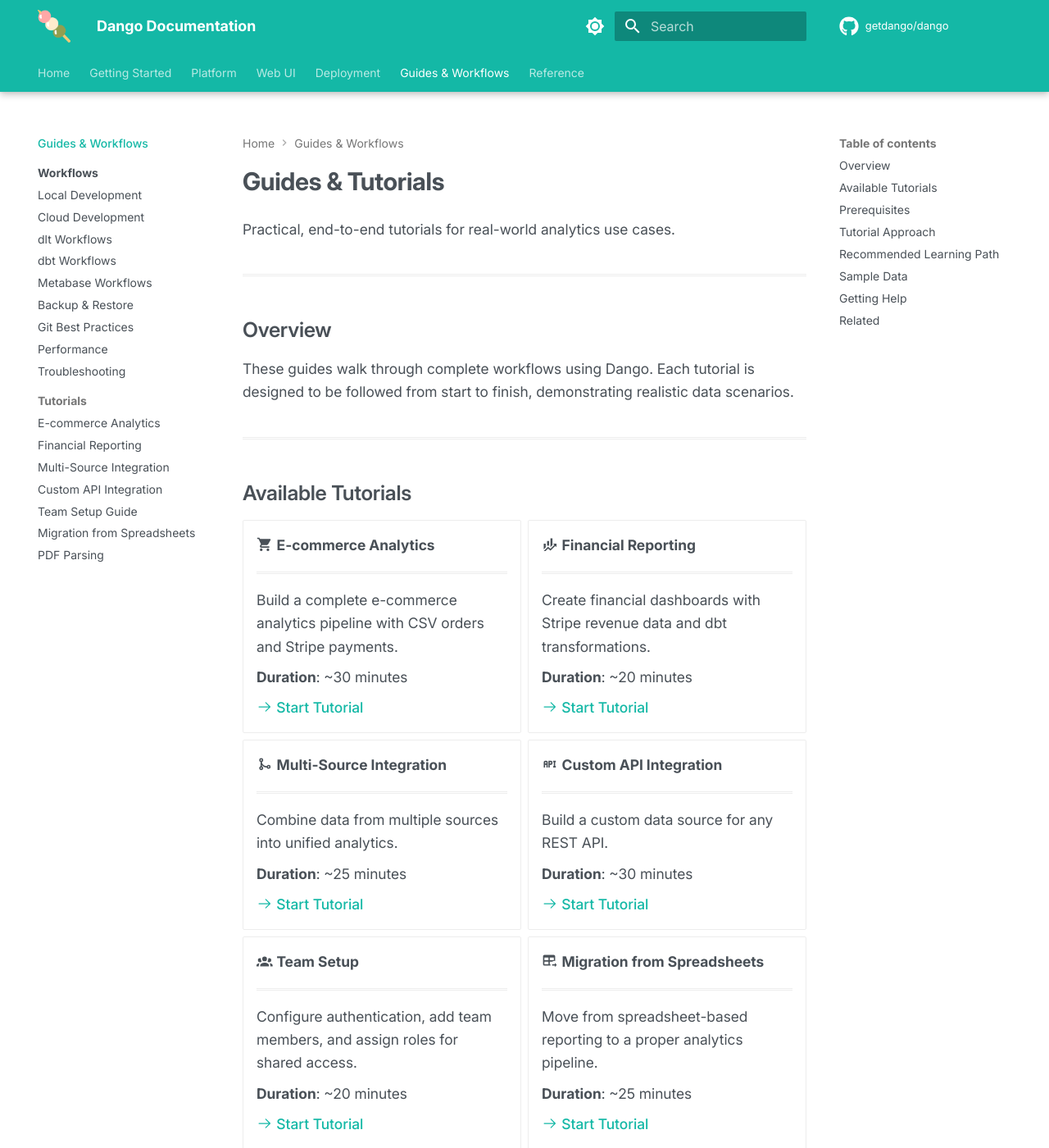
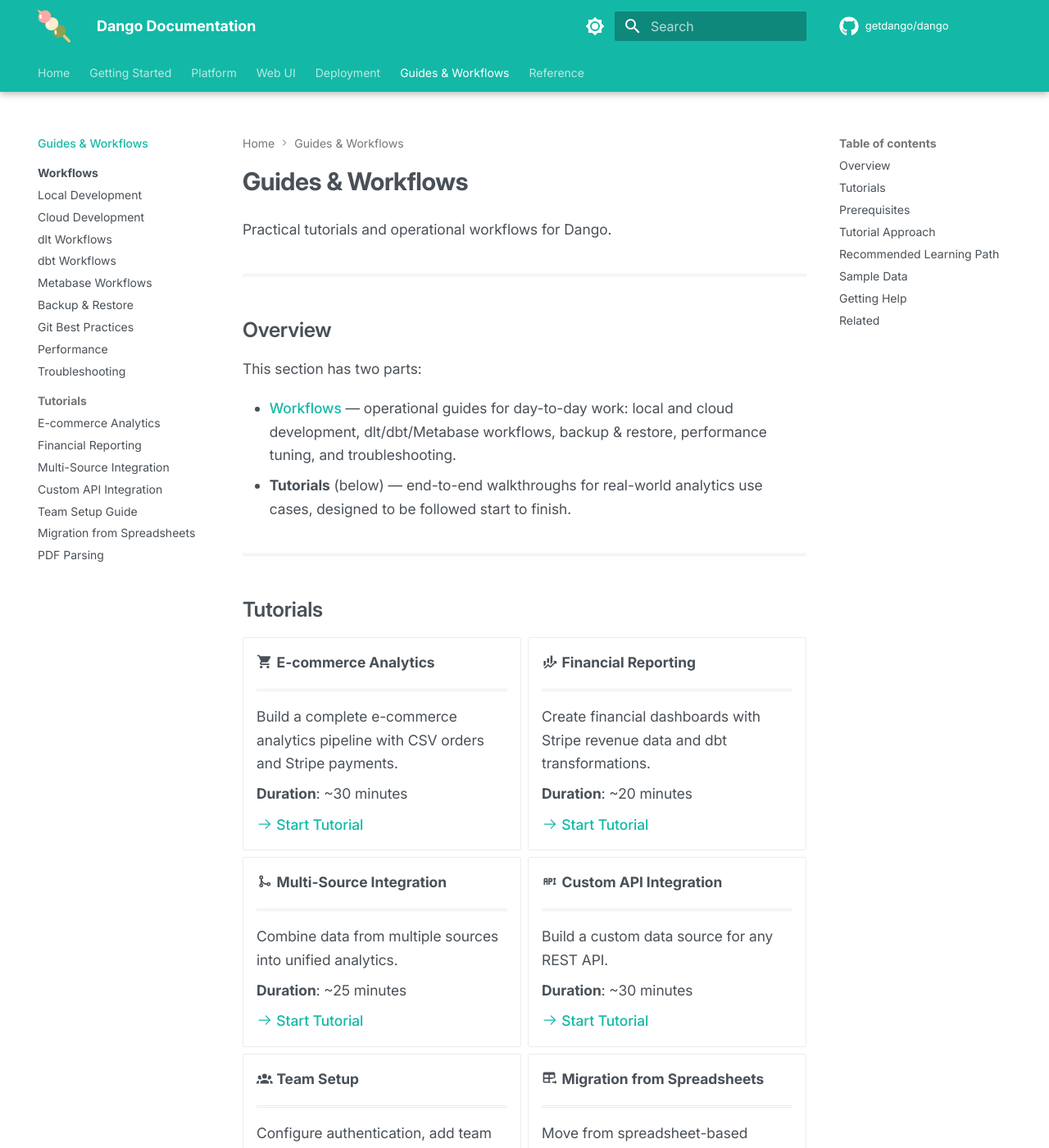
Before and after one commit to getdango/docs, an MkDocs documentation site: the page built from docs/guides/index.md, in a window 1280 px wide and 1400 px high. Shown: the whole window at 82% size. Built offline with MkDocs 1.6.1 and Material for MkDocs 9.7.7, drawn with Linux system fonts in a browser that asks for light colours; comment, search, counter and statistics services are not loaded; the version menu is left out.

Commit message:
fix: address review findings — accuracy, CSS, heading hierarchy
1. Fix inaccurate CLI command: `dango transform run` → `dango run`
2. Fix inaccurate Schedules capability: remove "toggle on/off" claim
   (Schedules page is display-only, CLI-managed per web-ui/schedules.md)
3. Fix heading hierarchy in adding-sources.md: move H3 outside tab block
   so it appears in right-side TOC
4. Fix --text-sm/--text-base collision: both were 0.875rem (14px),
   now --text-sm is 0.8125rem (13px) to maintain type scale step
5. Safer footer z-index fix: only lower footer z-index, don't override
   sidebar (Material already sets sidebar z-index correctly)
6. Platform tab has no index page — acceptable trade-off with
   navigation.sections (clicks through to Core Concepts index)
7. Update guides/index.md to serve as combined "Guides & Workflows"
   tab index with links to both workflows and tutorials

Co-Authored-By: Claude Opus 4.6 (1M context) <noreply@anthropic.com>

```diff
--- a/docs/guides/index.md
+++ b/docs/guides/index.md
@@ -1,16 +1,19 @@
-# Guides & Tutorials
+# Guides & Workflows
 
-Practical, end-to-end tutorials for real-world analytics use cases.
+Practical tutorials and operational workflows for Dango.
 
 ---
 
 ## Overview
 
-These guides walk through complete workflows using Dango. Each tutorial is designed to be followed from start to finish, demonstrating realistic data scenarios.
+This section has two parts:
+
+- **[Workflows](../workflows/index.md)** — operational guides for day-to-day work: local and cloud development, dlt/dbt/Metabase workflows, backup & restore, performance tuning, and troubleshooting.
+- **Tutorials** (below) — end-to-end walkthroughs for real-world analytics use cases, designed to be followed start to finish.
 
 ---
 
-## Available Tutorials
+## Tutorials
 
 <div class="grid cards" markdown>
 
--- a/docs/stylesheets/extra.css
+++ b/docs/stylesheets/extra.css
@@ -80,7 +80,7 @@
 
   /* Font sizes - documentation-optimized (smaller than marketing site) */
   --text-xs: 0.75rem;      /* 12px */
-  --text-sm: 0.875rem;     /* 14px */
+  --text-sm: 0.8125rem;    /* 13px */
   --text-base: 0.875rem;   /* 14px - matches dbt/DuckDB/Stripe docs */
   --text-lg: 1.0625rem;    /* 17px */
   --text-xl: 1.125rem;     /* 18px */
@@ -314,13 +314,9 @@ h1, h2, h3, h4, h5, h6 {
   }
 }
 
-/* Fix footer overlapping sidebar */
+/* Fix footer overlapping sidebar — only lower footer, don't touch sidebar */
 .md-footer {
   z-index: 1;
-}
-
-.md-sidebar {
-  z-index: 2;
 }
 
 /* Clean horizontal rules */
```
Also changed, not shown: docs/data-sources/adding-sources.md (+2 -2 lines), docs/getting-started/platform-tour.md (+2 -2 lines), docs/scheduling-monitoring/scheduled-syncs.md (+1 -1 lines).
